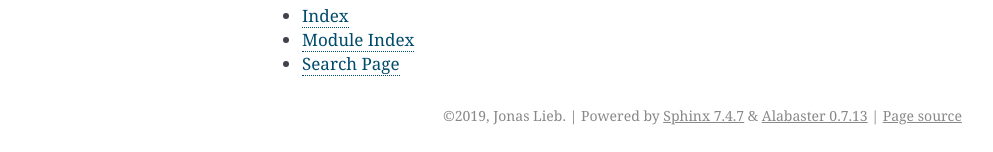
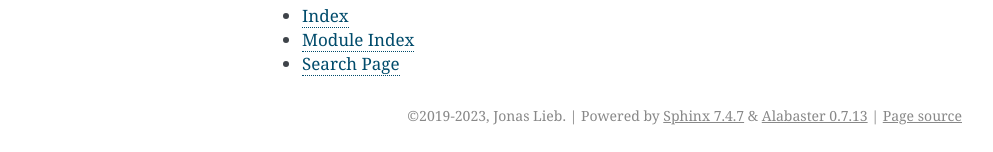
Before and after one commit to jojonas/pyage, a Sphinx documentation site: the page built from docs/source/index.rst, in a window 1280 px wide and 900 px high, scrolled down 887 px. Shown: the part 745-897 px from the top of the window, without its empty margins (148-1141 px from the left). Built offline with Sphinx 7.4.7, drawn with Linux system fonts in a browser that asks for light colours.

Commit message:
Update copyright in docs

```diff
--- a/docs/source/conf.py
+++ b/docs/source/conf.py
@@ -21,7 +21,7 @@
 # -- Project information -----------------------------------------------------
 
 project = "pyage"
-copyright = "2019, Jonas Lieb"
+copyright = "2019-2023, Jonas Lieb"
 author = "Jonas Lieb"
 
 
```
